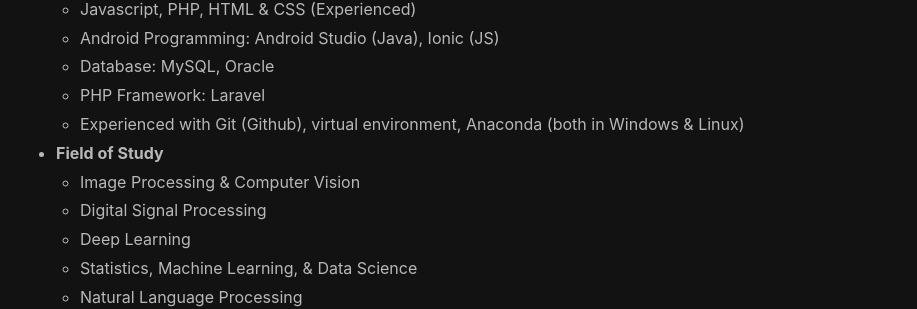
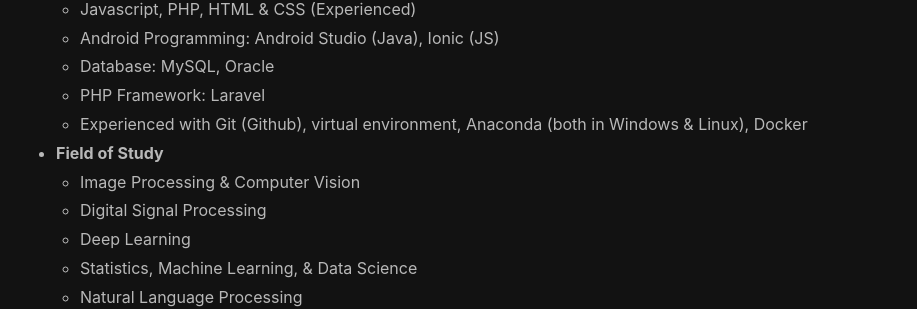
Before and after one commit to kuroipearls/kuroipearls.github.io, a Jekyll site: the page built from index.html, in a window 1280 px wide and 1400 px high, scrolled down 945 px. Shown: the part 146-455 px from the top of the window, without its empty margins (181-1098 px from the left). Built offline with Jekyll 4.4.1, drawn with Linux system fonts in a browser that asks for light colours; nearby versions of some CDN libraries; the list of posts is cut into pages by our own code; some of the changed text lies outside the part shown.

Commit message:
Fix link

```diff
--- a/index.html
+++ b/index.html
@@ -39,7 +39,7 @@
 		<li>Android Programming: Android Studio (Java), Ionic (JS)</li>
 		<li>Database: MySQL, Oracle</li>
 		<li>PHP Framework: Laravel</li>
-		<li>Experienced with Git (Github), virtual environment, Anaconda (both in Windows & Linux)</li>
+		<li>Experienced with Git (Github), virtual environment, Anaconda (both in Windows & Linux), Docker</li>
 	</ul>
 	<li><b>Field of Study</b></li>
 	<ul>
@@ -91,10 +91,8 @@
 <p>These are some tutorials I've written to keep things I've learned (notebooks).</p>
 <ul>
 	<li>Brief Introduction of Tensorflow 2 & Keras (in Bahasa Indonesia) - <a href="https://colab.research.google.com/drive/1VoDj60rQdwoaKRpElU3R_Amb9kNLh-S5?usp=sharing">TF101</a></li>
+	<li>Brief Introduction of Docker (in Bahasa Indonesia) - <a href="https://colab.research.google.com/drive/1HGo2D2jgsXD6AG86k5Voq0Qjb6ffo2Ee?usp=sharing">Docker101</a></li>
 </ul>
-
-<h2>Paper Implementation</h2>
-<p>Under construction.</p>
 
 <h2>Current Interest</h2>
 <ul>
```
